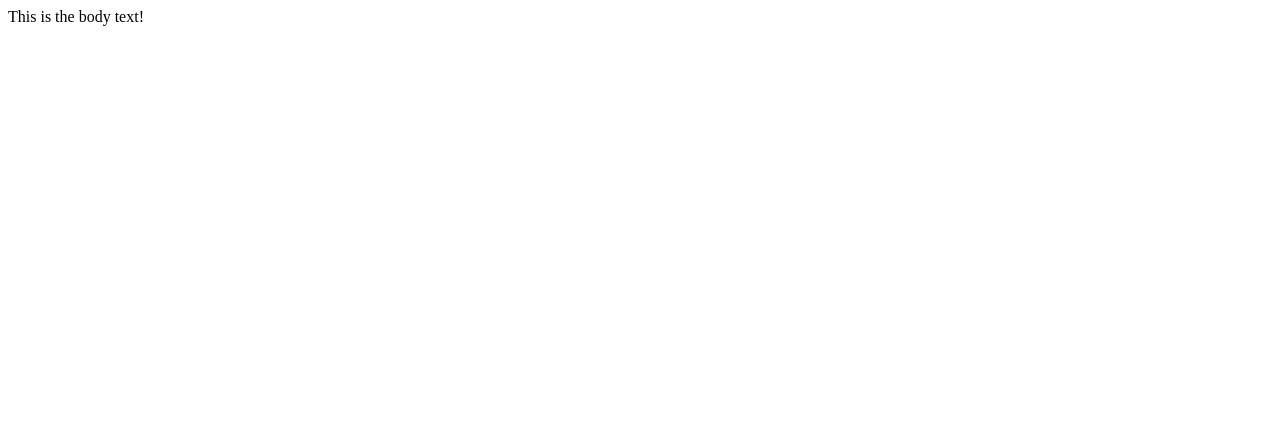
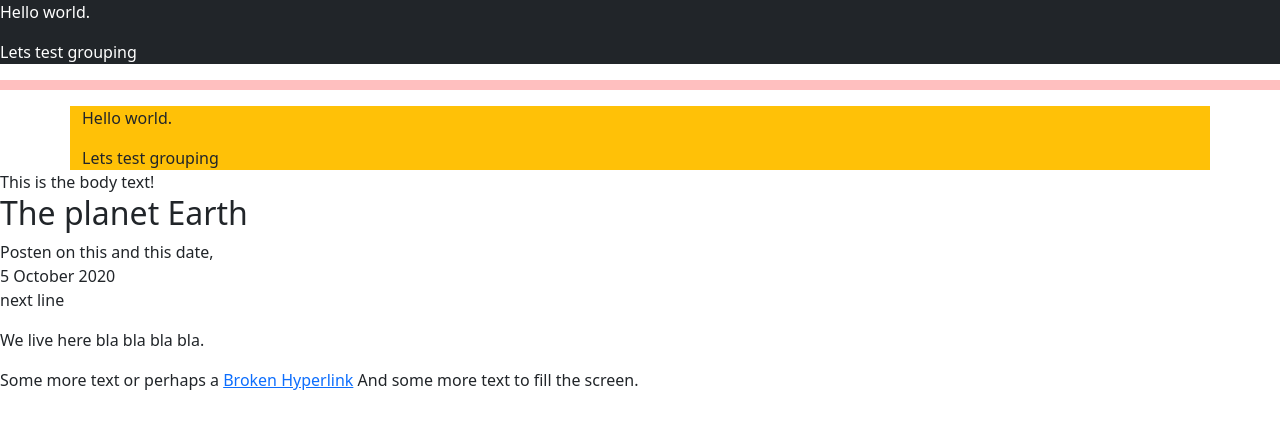
Before and after one commit to Wljmanie/HelloHTML, a plain HTML site: page Index.html in a window 1280 px wide. Drawn offline with nearby package versions, Linux system fonts and the light colour scheme.

Commit message:
Update Index.html

```diff
--- a/Index.html
+++ b/Index.html
@@ -1,10 +1,43 @@
 <!DOCTYPE html>
-<html>
+<html lang="en">
     <Head>
+        <title>Hello World!</title>
         <meta charset="utf-8">
-        <title>Hello World!</title>
+        <meta name="author" content="Wesley Manie">
+        <meta name="viewport" content="width=device-width, initial-scale=1.0">
+        <link>
+        <!--In here we can also put meta things like description, keywords and things alike.-->
+        <script></script>
+
+        <link href="https://cdn.jsdelivr.net/npm/bootstrap@5.0.2/dist/css/bootstrap.min.css" rel="stylesheet"
+        integrity="sha384-EVSTQN3/azprG1Anm3QDgpJLIm9Nao0Yz1ztcQTwFspd3yD65VohhpuuCOmLASjC" crossorigin="anonymous">
+
+        <script src="https://cdn.jsdelivr.net/npm/bootstrap@5.0.2/dist/js/bootstrap.bundle.min.js" integrity="sha384-MrcW6ZMFYlzcLA8Nl+NtUVF0sA7MsXsP1UyJoMp4YLEuNSfAP+JcXn/tWtIaxVXM" crossorigin="anonymous"></script>
+
+
     </Head>
     <body>
+        <header class="bg-dark text-white">
+            <p>Hello world.</p>
+            <span>Lets test grouping</span>
+        </header>
+        <hr style="height: 10px; color: red;">
+        <div class="container bg-warning">
+            <p>Hello world.</p>
+            <span>Lets test grouping</span>
+        </div>
         This is the body text!
+
+        <article>
+            <header>
+                <h2>The planet Earth</h2>
+                <p>Posten on this and this date,<br>
+                    <time datetime="2020-10-05">5 October 2020</time><br>
+                    next line
+                </p>
+            </header>
+            <p>We live here bla bla bla bla.</p>
+            <p>Some more text or perhaps a <a href="#">Broken Hyperlink</a> And some more text to fill the screen.</p>
+        </article>
     </body>
 </html>
```
